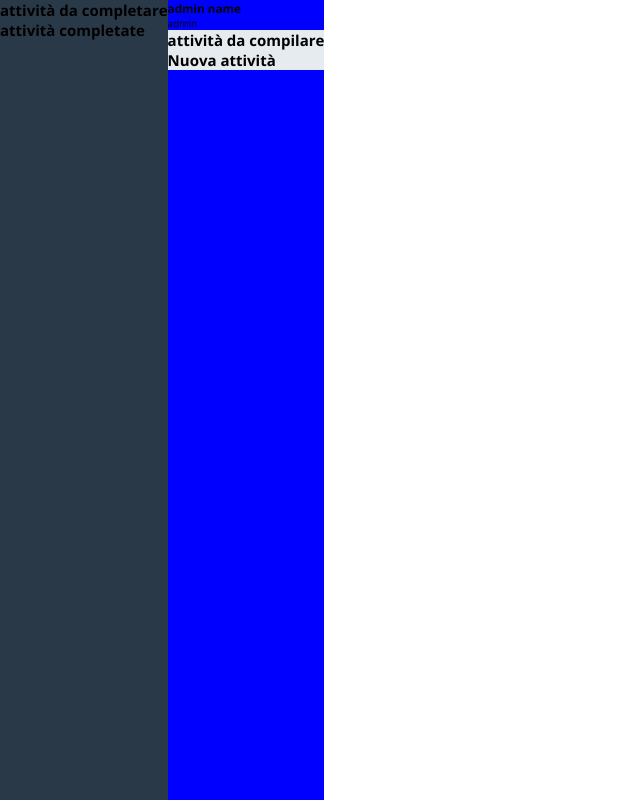
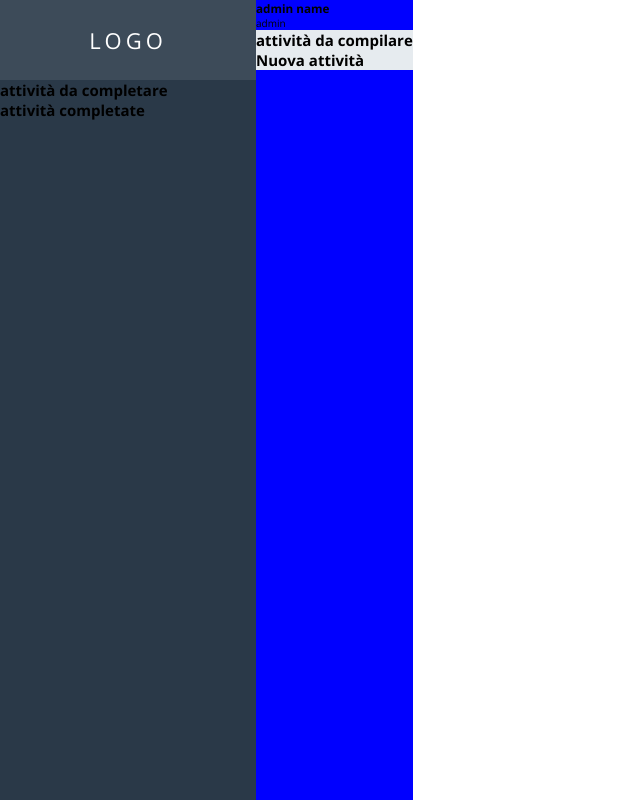
Before and after one commit to juri-boni/Activities, a React (Create React App) app: page / in a window 1280 px wide. Shown: the whole page, without its empty margins (0-640 px from the left). Built offline with nearby package versions, Linux system fonts and the light colour scheme.

Commit message:
add -- logo container component

```diff
--- /dev/null
+++ b/src/components/logo-container/logo-container.component.jsx
@@ -0,0 +1,11 @@
+import "./logo-container.styles.scss";
+
+const LogoContainer = () => {
+  return (
+    <div className="logo-container">
+      <h2 className="logo">LOGO</h2>
+    </div>
+  );
+};
+
+export default LogoContainer;
--- /dev/null
+++ b/src/components/logo-container/logo-container.styles.scss
@@ -0,0 +1,14 @@
+.logo-container {
+  background-color: #3d4b59;
+  height: 8rem;
+  display: flex;
+  align-items: center;
+  justify-content: center;
+
+  .logo {
+    color: #fff;
+    font-size: 2.2rem;
+    letter-spacing: 4px;
+    font-weight: 400;
+  }
+}
--- a/src/components/sidebar/sidebar.component.jsx
+++ b/src/components/sidebar/sidebar.component.jsx
@@ -1,8 +1,10 @@
+import LogoContainer from "../logo-container/logo-container.component";
 import "./sidebar.styles.scss";
 
 const SideBar = () => {
   return (
     <nav className="side-bar">
+      <LogoContainer />
       <h2>attività da completare</h2>
       <h2>attività completate</h2>
     </nav>
--- a/src/components/sidebar/sidebar.styles.scss
+++ b/src/components/sidebar/sidebar.styles.scss
@@ -1,3 +1,4 @@
 .side-bar {
+  min-width: 20%;
   background-color: #2a3948;
 }
```
